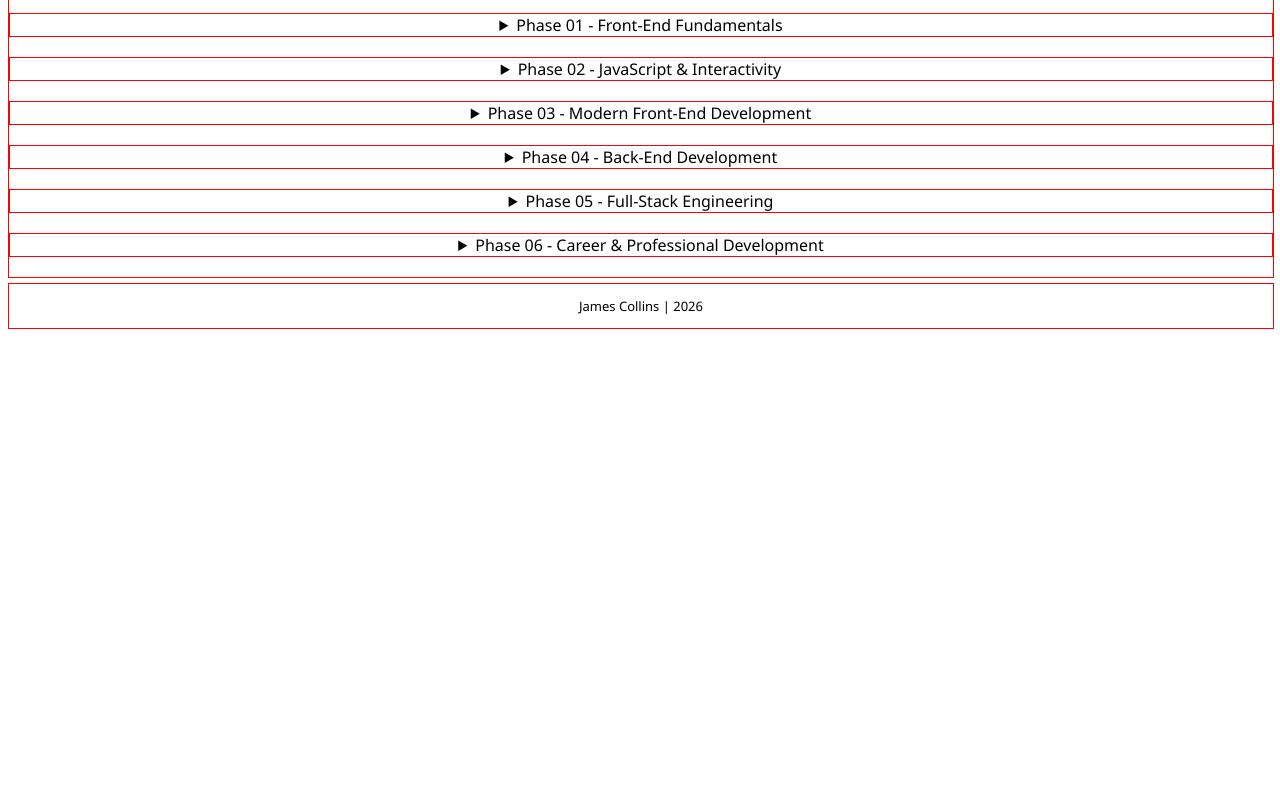
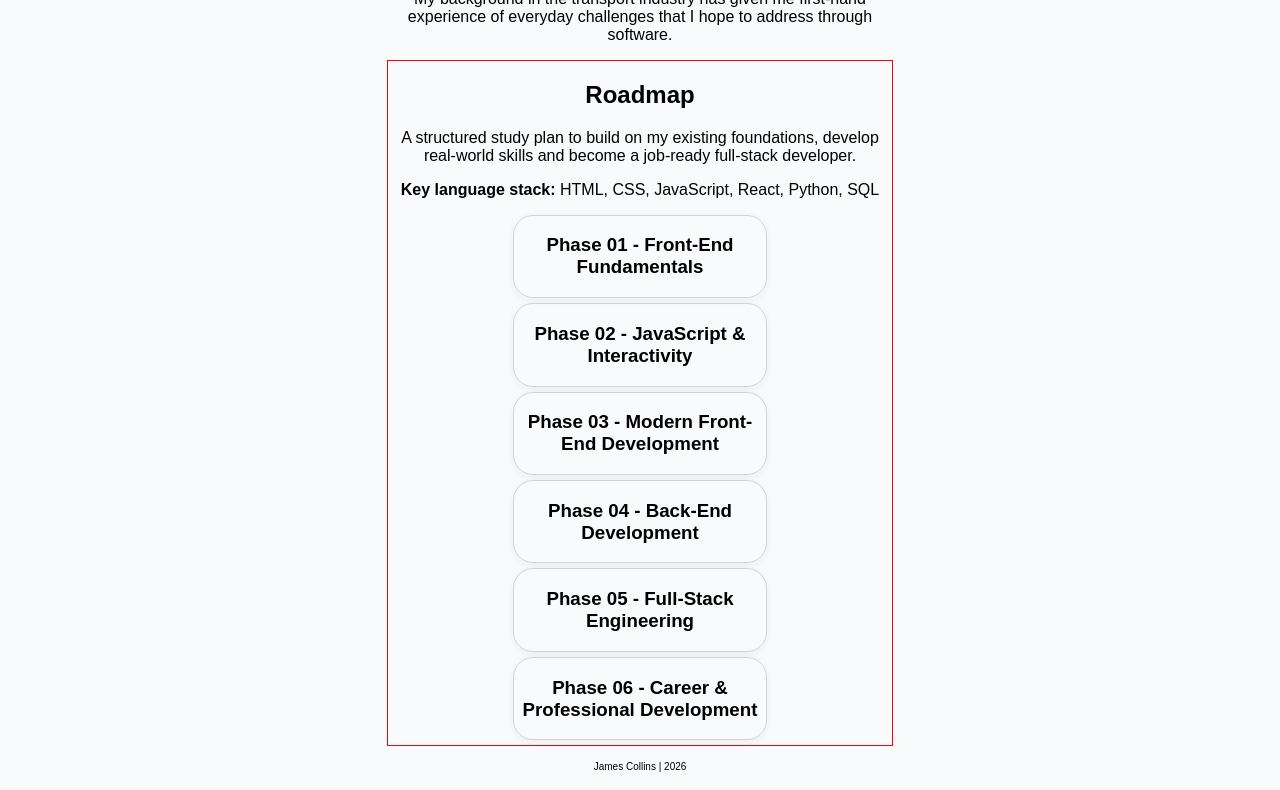
Before and after one commit to james-collins-dev/portfolio-project, a plain HTML site: page index.html in a window 1280 px wide. Shown: the part 323-1113 px from the top of the page. Before the commit the page ends 800 px from the top, so only its background shows below. Drawn offline with Linux system fonts and the light colour scheme.

Commit message:
Update to roadmap
Accessibility overhaul, design changes, some bits I will need to adjust when I learn some JS, like hover effects similar to previous version before addition of accessible version

```diff
--- a/css/styles.css
+++ b/css/styles.css
@@ -1,33 +1,35 @@
 /* Universal adjustments */
 body {
-    font-family: 'Segoe UI', Tahoma, Geneva, Verdana, sans-serif;
+    font-family: sans-serif, Arial;
+    min-height: 100vh;
+    display: flex;
+    flex-direction: column;
+    background-color: #F8FAFC;
 }
 
 header {
     padding-bottom: 30px;
     padding-top: 30px;
-    /* Added border for on screen visual, delete when happy with NAV */
-    border: 1px solid red;
+    /* border: 1px solid red; */
 }
 
 footer {
     display: inline-block;
     width: 100%;
     text-align: center;
-    border: 1px solid red;
-}
-
-footer p {
-    font-size: small;
+    font-size: x-small;
+    margin-top: auto;
+    /* border: 1px solid red; */
 }
 
 /* Targeting homepage only */
 .index-main{
     text-align: center;
     height: auto;
-    border: 1px solid red;
-    width: 100%;
-    margin: 5px 0px;
+    width: 40%;
+    margin: 5px auto;
+    /* border: 1px solid red; */
+    /* width: 100%; */
 }
 
 /* Navigation menu */
@@ -44,45 +46,44 @@ nav > ul > li > a {
 .main-nav-menu a:hover {
     color: white;
     background-color: black;
+    /* border: 1px solid black; */
     border-radius: 10px;
     padding: 10px;
 }
 
 
-details {
-    border: 1px solid red;
-    margin: 20px 0;
+
+/* ROADMAP SECTION + Accessible Focus Adjustment */
+:focus-visible {
+    outline: 3px solid grey;
 }
 
-/* BELOW HERE IS WORK IN PROGRESS CSS */
-/* Content section */
-/* Roadmap squares */
-.roadmap-card {
-    border: 1px solid black;
-    display: inline-block;
-    width: 51%;
-    margin: 5px;
-    border-radius: 50px;
-}
-/* Roadmap square hover effects */
-.roadmap-card:hover {
-    color: white;
-    background-color: black;
+.roadmap {
+    border: 1px solid red;
 }
 
-.card-back {
-    display: none;
+.roadmap-card {
+    margin: 5px auto;
+    width: 50%;
+    border-radius: 20px;
+    border: 1px solid #CBD5E1;
+    box-shadow: 0 2px 8px rgba(0, 0, 0, 0.06);
+}
+.roadmap-card summary {
+    display: flex;
+    text-align: center;
+    justify-content: center;
+    align-items: center;
+    cursor: pointer;
 }
 
-.card-back > li {
-    list-style: none;
-    font-family: Arial, Helvetica, sans-serif;
+.roadmap-card:hover {
+    border: 3px solid grey;
 }
 
-.roadmap-card:hover .card-front{
-    display: none;
+.last-card{
+    margin-bottom: 5px;
 }
 
-.roadmap-card:hover .card-back {
-    display: inline-block;
-}
+/* ABOVE HERE IS WHAT I CONSIDER 'COMPLETED' */
+/* BELOW HERE IS WORK IN PROGRESS CSS */
--- a/index.html
+++ b/index.html
@@ -21,65 +21,35 @@
 
     <main class="index-main">
         <section class="intro">
-            <h1>Welcome to My Portfolio</h1>
+            <h1>James Collins</h1>
+            <p class="intro-subtitle">Aspiring Full-Stack Software Developer</p>
+            <p>I'm James, a coach driver currently transitioning into software development. I'm building my skills in front-end and back-end technologies, with a focus on creating practical applications that solve real-world problems.</p>
+            <p>My background in the transport industry has given me first-hand experience of everyday challenges that I hope to address through software.</p>
         </section>
 
-        <section class="roadmap-css-graphic">
-            <h2 class="roadmap-title">Roadmap</h2>
-            <p class="roadmap-intro">A structured study plan to build on my existing foundations, develop real-world skills and become a job-ready full-stack developer.</p>
-            <p class="roadmap-stack"><b>Key language stack:</b> HTML, CSS, JavaScript, React, Python, SQL</p>
+        <section class="roadmap">
+            <h2>Roadmap</h2>
+            <p>A structured study plan to build on my existing foundations, develop real-world skills and become a job-ready full-stack developer.</p>
+            <p><b>Key language stack:</b> HTML, CSS, JavaScript, React, Python, SQL</p>
 
-            <!-- <article class="roadmap-card">
-                <h3 class="card-front">Phase 01</h3>
-                <h3 class="card-front">Front-End Fundamentals</h3>
-                <ul class="card-back">
-                    <li>Master semantic HTML5 and accessible web structures.</li>
-                    <li>Build responsive layouts using CSS, Flexbox and Grid.</li>
-                    <li>Learn Git, GitHub and version control fundamentals.</li>
-                    <li>Develop and deploy professional, multi-page websites.</li>
-                <ul>
-            </article> -->
-            <details>
-                <summary>Phase 01 - Front-End Fundamentals</summary>
+            <details class="roadmap-card">
+                <summary><h3>Phase 01 - Front-End Fundamentals</h3></summary>
                 <p>Master semantic HTML5 and accessible web structures.</p>
                 <p>Build responsive layouts using CSS, Flexbox and Grid.</p>
                 <p>Learn Git, GitHub and version control fundamentals.</p>
                 <p>Develop and deploy professional, multi-page websites.</p>
             </details>
 
-
-            <!-- <article class="roadmap-card">
-                <h3 class="card-front">Phase 02</h3>
-                <h3 class="card-front">JavaScript & Interactivity</h3>
-                <ul class="card-back">
-                    <li>Master JavaScript fundamentals and programming logic.</li>
-                    <li>Create interactive interfaces using DOM manipulation.</li>
-                    <li>Work with APIs, asynchronous programming and JSON.</li>
-                    <li>Build dynamic applications with real-world functionality.</li>
-                </ul>
-            </article> -->
-            <details>
-                <summary>Phase 02 - JavaScript & Interactivity</summary>
+            <details class="roadmap-card">
+                <summary><h3>Phase 02 - JavaScript & Interactivity</h3></summary>
                 <p>Master JavaScript fundamentals and programming logic.</p>
                 <p>Create interactive interfaces using DOM manipulation.</p>
                 <p>Work with APIs, asynchronous programming and JSON.</p>
                 <p>Build dynamic applications with real-world functionality.</p>
             </details>
 
-
-            <!-- <article class="roadmap-card">
-                <h3 class="card-front">Phase 03</h3>
-                <h3 class="card-front">Modern Front-End Development</h3>
-
-                <ul class="card-back">
-                    <li>Build component-based applications using React.</li>
-                    <li>Learn TypeScript for safer, maintainable code.</li>
-                    <li>Manage application state, routing and user interactions.</li>
-                    <li>Develop reusable, scalable front-end architectures.</li>
-                </ul>
-            </article> -->
-            <details>
-                <summary>Phase 03 - Modern Front-End Development</summary>
+            <details class="roadmap-card">
+                <summary><h3>Phase 03 - Modern Front-End Development</h3></summary>
                 <p>Build component-based applications using React.</p>
                 <p>Learn TypeScript for safer, maintainable code.</p>
                 <p>Manage application state, routing and user interactions.</p>
@@ -87,60 +57,24 @@
             </details>
 
 
-            <!-- <article class="roadmap-card">
-                <h3 class="card-front">Phase 04</h3>
-                <h3 class="card-front">Back-End Development</h3>
-
-                <ul class="card-back">
-                    <li>Build servers and REST APIs using Node.js and Express.</li>
-                    <li>Design and manage relational databases using PostgreSQL.</li>
-                    <li>Implement authentication, authorization and CRUD operations.</li>
-                    <li>Understand server-side security and data management.</li>
-                </ul>
-            </article> -->
-            <details>
-                <summary>Phase 04 - Back-End Development</summary>
+            <details class="roadmap-card">
+                <summary><h3>Phase 04 - Back-End Development</h3></summary>
                 <p>Build servers and REST APIs using Node.js and Express.</p>
                 <p>Design and manage relational databases using PostgreSQL.</p>
                 <p>Implement authentication, authorization and CRUD operations.</p>
                 <p>Understand server-side security and data management.</p>
             </details>
 
-
-
-            <!-- <article class="roadmap-card">
-                <h3 class="card-front">Phase 05</h3>
-                <h3 class="card-front">Full-Stack Engineering</h3>
-
-                <ul class="card-back">
-                    <li>Integrate front-end interfaces with back-end services.</li>
-                    <li>Implement automated testing and debugging workflows.</li>
-                    <li>Deploy applications using hosting platforms and CI/CD.</li>
-                    <li>Build a production-ready flagship full-stack application.</li>
-                </ul>
-            </article> -->
-            <details>
-                <summary>Phase 05 - Full-Stack Engineering</summary>
+            <details class="roadmap-card">
+                <summary><h3>Phase 05 - Full-Stack Engineering</h3></summary>
                 <p>Integrate front-end interfaces with back-end services.</p>
                 <p>Implement automated testing and debugging workflows.</p>
                 <p>Deploy applications using hosting platforms and CI/CD.</p>
                 <p>Build a production-ready flagship full-stack application.</p>
             </details>
 
-
-            <!-- <article class="roadmap-card">
-                <h3 class="card-front">Phase 06</h3>
-                <h3 class="card-front">Career & Professional Development</h3>
-
-                <ul class="card-back">
-                    <li>Refine a professional portfolio and GitHub repositories.</li>
-                    <li>Demonstrate technical skills through documented projects.</li>
-                    <li>Practice coding interviews and collaborative workflows.</li>
-                    <li>Prepare applications and pursue junior developer roles.</li>
-                </ul>
-            </article> -->
-            <details>
-                <summary>Phase 06 - Career & Professional Development</summary>
+            <details class="roadmap-card last-card">
+                <summary><h3>Phase 06 - Career & Professional Development</h3></summary>
                 <p>Refine a professional portfolio and GitHub repositories.</p>
                 <p>Demonstrate technical skills through documented projects.</p>
                 <p>Practice coding interviews and collaborative workflows.</p>
```
